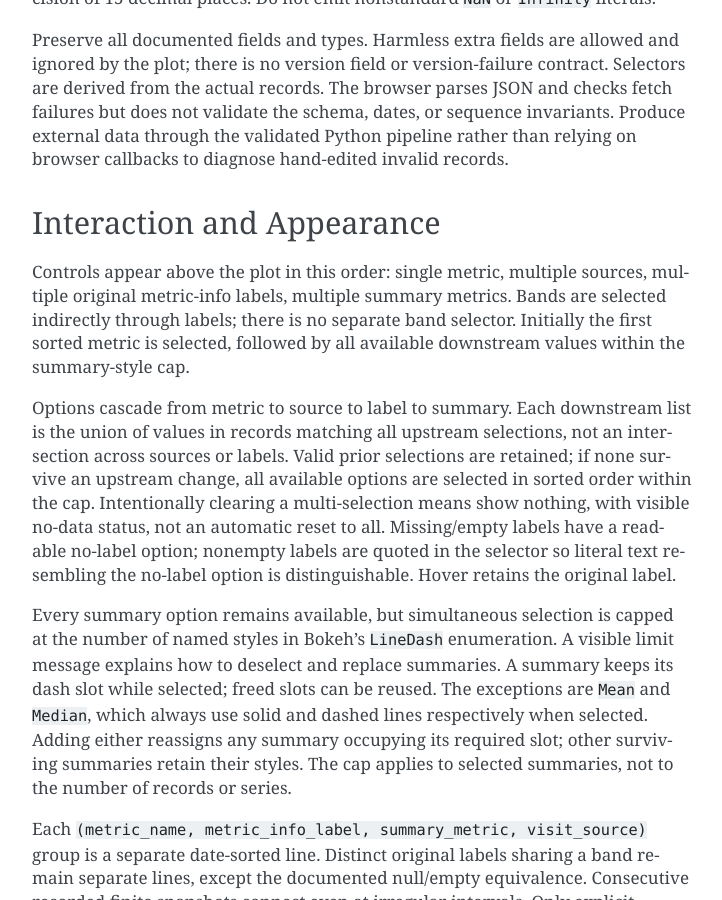
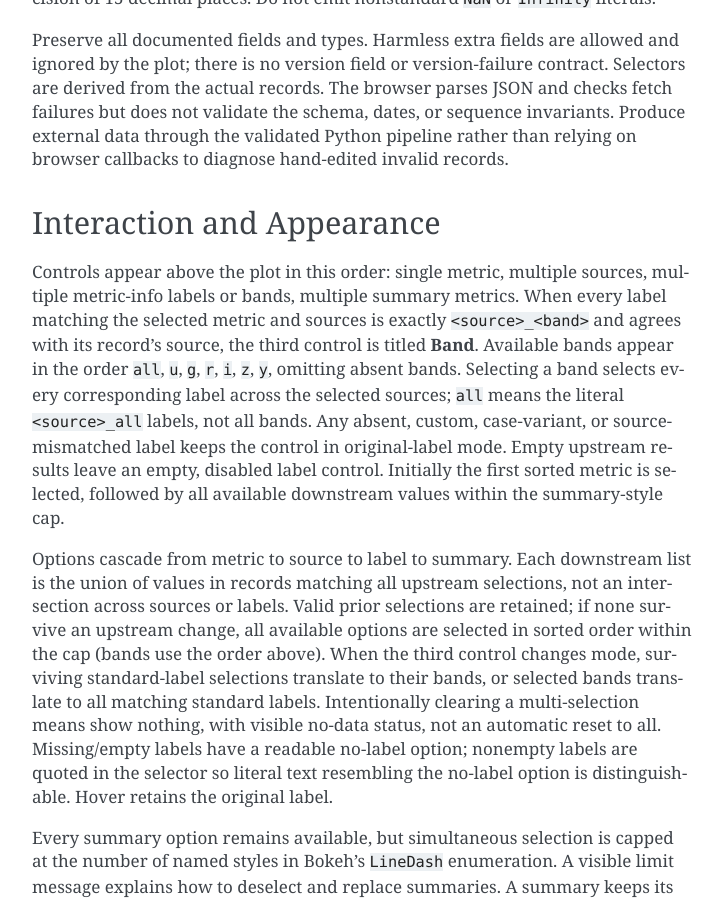
Before and after one commit to lsst/schedview, a Sphinx documentation site: the page built from docs/progress.rst, in a window 1280 px wide and 900 px high, scrolled down 7606 px. Shown: the whole window, without its empty margins (388-1110 px from the left). Built offline with Sphinx 7.4.7, drawn with Linux system fonts in a browser that asks for light colours.

Commit message:
When it makes sense to select labels by band, swich the label selector to a band selector
Generated using AI

```diff
--- a/docs/progress.rst
+++ b/docs/progress.rst
@@ -375,8 +375,14 @@ Interaction and Appearance
 --------------------------
 
 Controls appear above the plot in this order: single metric, multiple sources,
-multiple original metric-info labels, multiple summary metrics. Bands are
-selected indirectly through labels; there is no separate band selector.
+multiple metric-info labels or bands, multiple summary metrics. When every label
+matching the selected metric and sources is exactly ``<source>_<band>`` and agrees
+with its record's source, the third control is titled **Band**. Available bands
+appear in the order ``all``, ``u``, ``g``, ``r``, ``i``, ``z``, ``y``, omitting
+absent bands. Selecting a band selects every corresponding label across the
+selected sources; ``all`` means the literal ``<source>_all`` labels, not all bands.
+Any absent, custom, case-variant, or source-mismatched label keeps the control in
+original-label mode. Empty upstream results leave an empty, disabled label control.
 Initially the first sorted metric is selected, followed by all available
 downstream values within the summary-style cap.
 
@@ -384,8 +390,11 @@ Options cascade from metric to source to label to summary. Each downstream
 list is the union of values in records matching all upstream selections, not
 an intersection across sources or labels. Valid prior selections are retained;
 if none survive an upstream change, all available options are selected in
-sorted order within the cap. Intentionally clearing a multi-selection means
-show nothing, with visible no-data status, not an automatic reset to all.
+sorted order within the cap (bands use the order above). When the third control
+changes mode, surviving standard-label selections translate to their bands, or
+selected bands translate to all matching standard labels. Intentionally clearing
+a multi-selection means show nothing, with visible no-data status, not an
+automatic reset to all.
 Missing/empty labels have a readable no-label option; nonempty labels are quoted
 in the selector so literal text resembling the no-label option is distinguishable.
 Hover retains the original label.
```
Also changed, not shown: docs/progress_callback.rst (+60 -9 lines), 2 other files.
